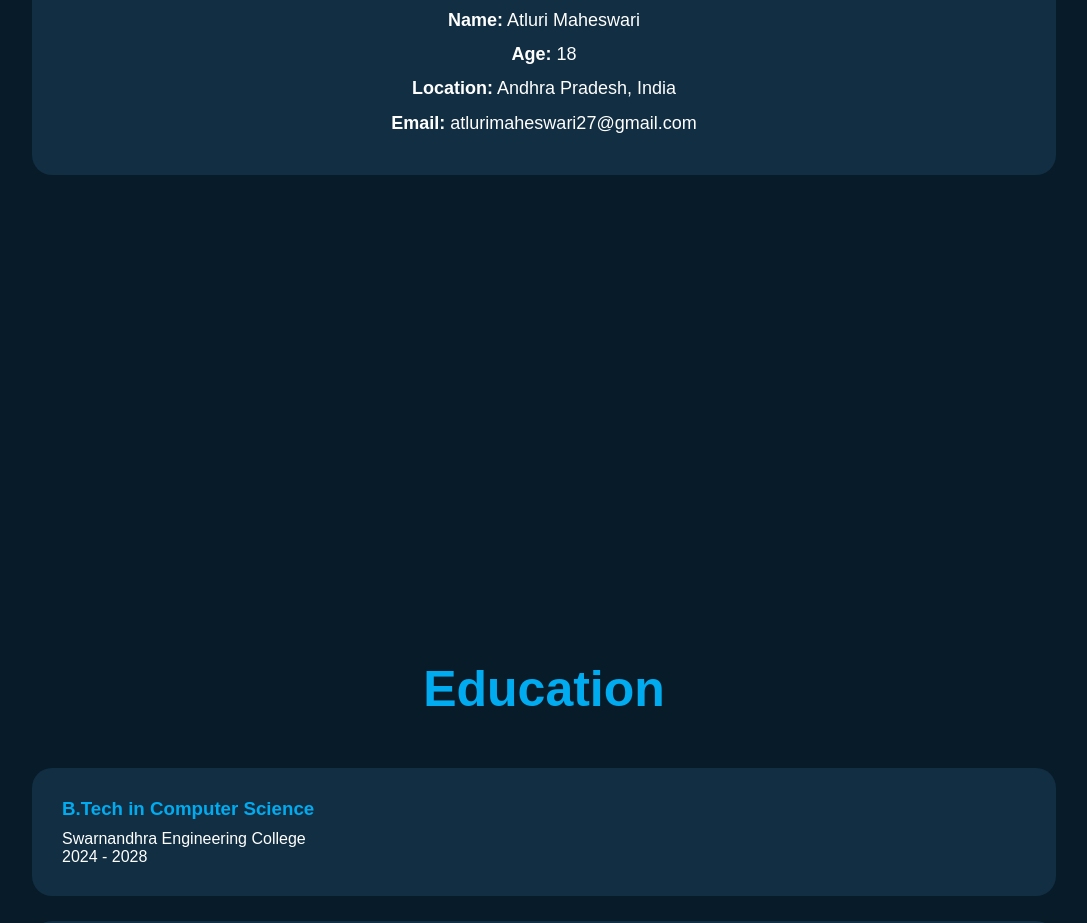
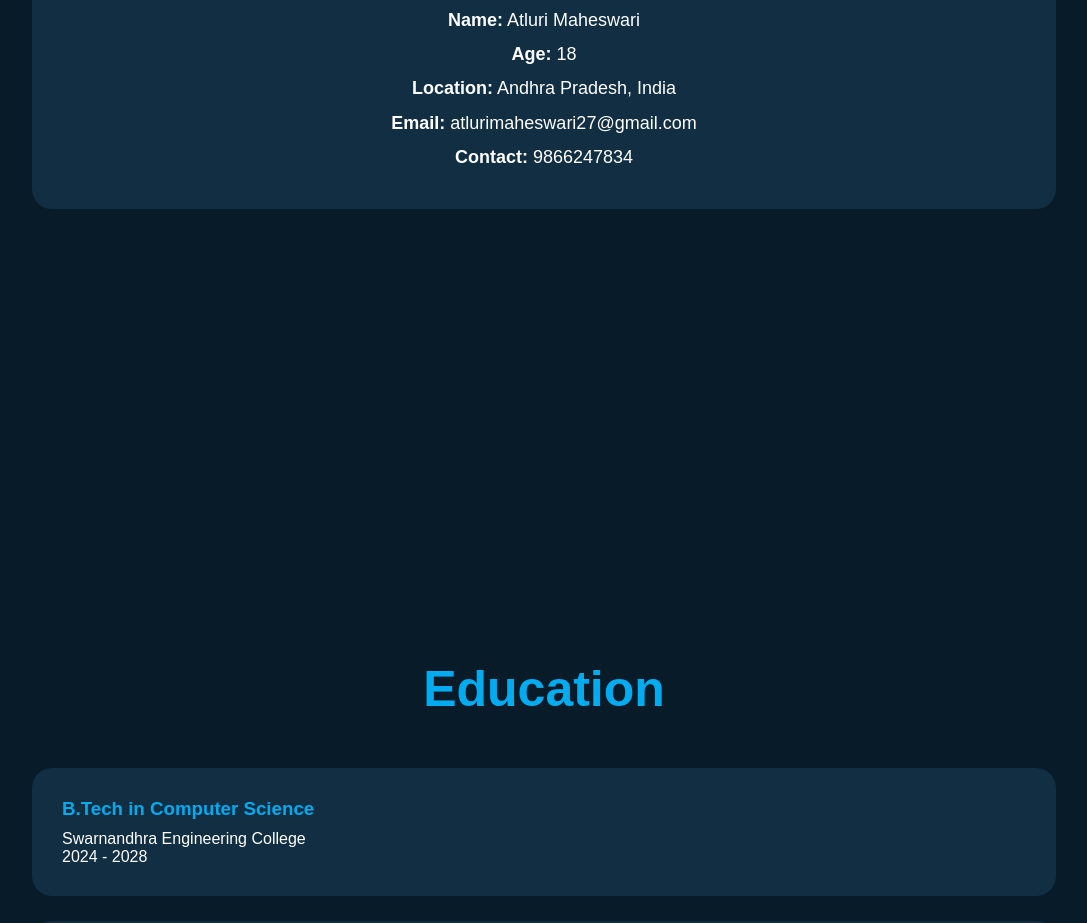
Before and after one commit to atlurimaheswari27-lab/portfolio9, a plain HTML site: page index.html in a window 1280 px wide. Shown: the part 2660-3583 px from the top of the page, without its empty margins (96-1183 px from the left). Drawn offline with Linux system fonts and the light colour scheme.

Commit message:
index.html

```diff
--- a/index.html
+++ b/index.html
@@ -540,7 +540,10 @@ website animations.
 
 <p><strong>Email:</strong> atlurimaheswari27@gmail.com</p>
 
-</div>
+<p><strong>Contact:</strong> 9866247834</p>
+
+
+
 
 </section>
 
```
